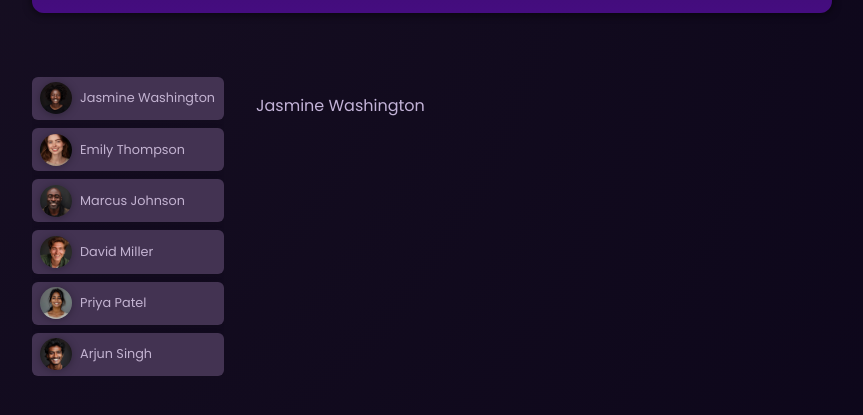
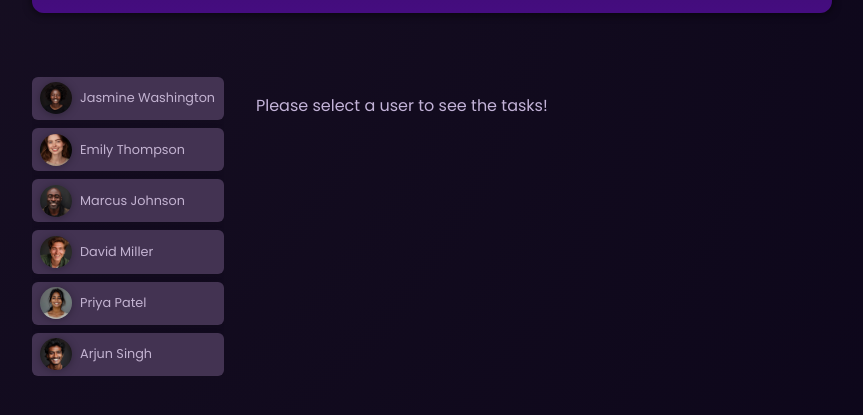
Before and after one commit to MohammedAhmed49/angular-playground, an Angular app: page / in a window 1280 px wide. Shown: the part 195-610 px from the top of the page, without its empty margins (208-1071 px from the left). Built offline with nearby package versions, Linux system fonts and the light colour scheme.

Commit message:
feature: enhanced the selected users tasks code

```diff
--- a/src/app/app.component.html
+++ b/src/app/app.component.html
@@ -6,7 +6,25 @@
       <app-user [user]="user" (select)="onSelectUser($event)" />
     </li>
     }
+
+    <!-------------- OLD NGFOR DIRECTIVE -------------->
+    <!-- <li *ngFor="let user of users">
+      <app-user [user]="user" (select)="onSelectUser($event)" />
+    </li> -->
   </ul>
+  @if(selectedUserName) {
   <app-tasks [name]="selectedUserName" />
+  } @else {
+  <p>Please select a user to see the tasks!</p>
+  }
+
+  <!-------------- OLD NGIF DIRECTIVE -------------->
+  <!-- <app-tasks
+    *ngIf="selectedUserName; else fallback"
+    [name]="selectedUserName!"
+  />
+  <ng-template #fallback>
+    <p>Please select a user to see the tasks!</p>
+  </ng-template> -->
 </main>
 <router-outlet />
--- a/src/app/app.component.ts
+++ b/src/app/app.component.ts
@@ -4,16 +4,17 @@ import { HeaderComponent } from './header/header.component';
 import { UserComponent } from './user/user.component';
 import { DUMMY_USERS } from './dummy-users';
 import { TasksComponent } from './tasks/tasks.component';
+import { NgFor, NgIf } from '@angular/common';
 
 @Component({
   selector: 'app-root',
-  imports: [RouterOutlet, HeaderComponent, UserComponent, TasksComponent],
+  imports: [RouterOutlet, HeaderComponent, UserComponent, TasksComponent, NgFor, NgIf],
   templateUrl: './app.component.html',
   styleUrl: './app.component.css',
 })
 export class AppComponent {
   users = DUMMY_USERS;
-  selectedUserId = this.users[0].id;
+  selectedUserId?: string;
 
   onSelectUser(id: string) {
     this.selectedUserId = id;
@@ -21,7 +22,7 @@ export class AppComponent {
 
   get selectedUserName() {
     return (
-      this.users.find((user) => user.id === this.selectedUserId)?.name ?? ''
+      this.users.find((user) => user.id === this.selectedUserId)?.name
     );
   }
 }
--- a/src/app/tasks/tasks.component.html
+++ b/src/app/tasks/tasks.component.html
@@ -1 +1 @@
-<p>{{name}}</p>
+<h2>{{ name }}</h2>
```
